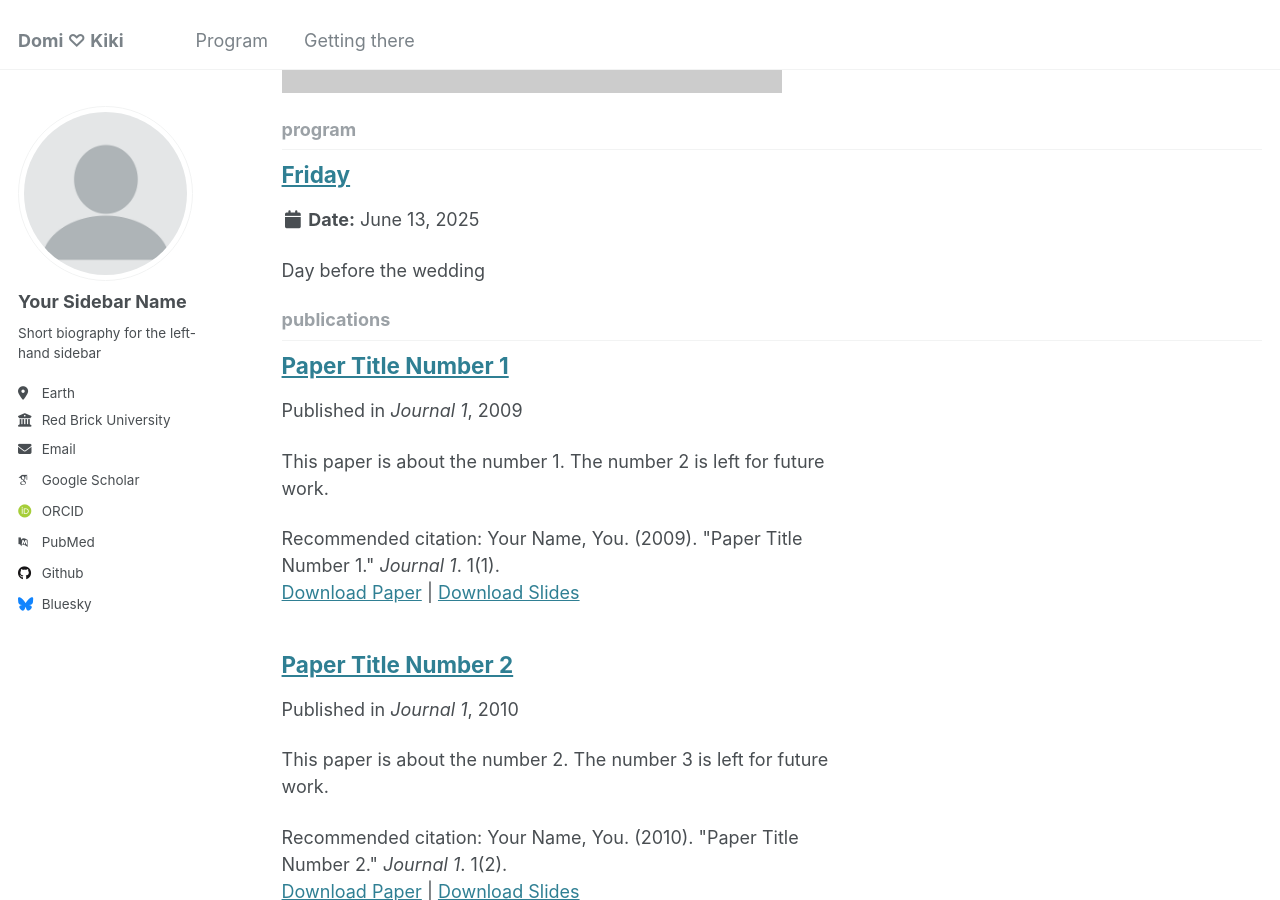
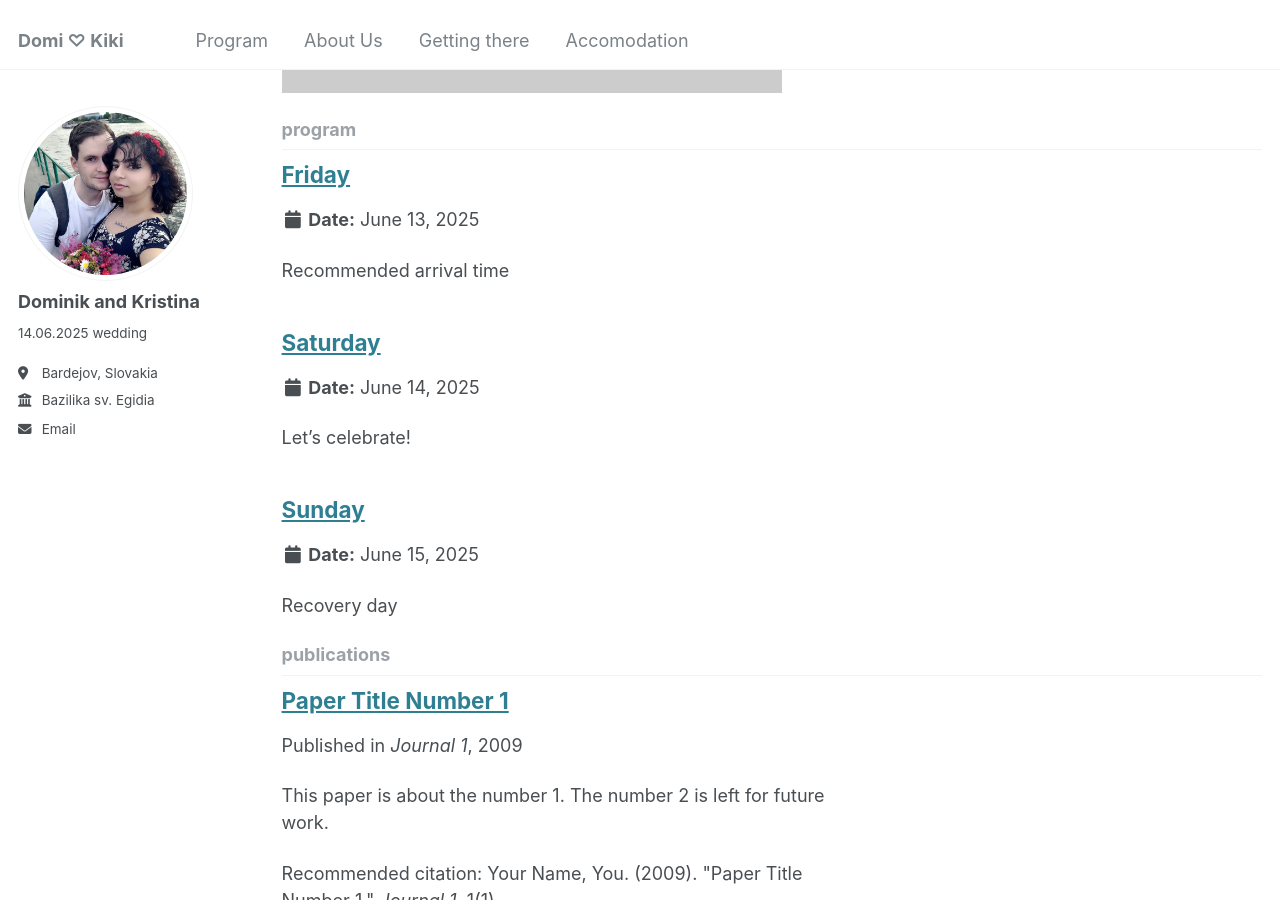
Before and after one commit to drohal3/domi-kiki, a Jekyll site: the page built from _pages/collection-archive.html, in a window 1280 px wide and 900 px high, scrolled down 999 px. Built offline with Jekyll 4.4.1, drawn with Linux system fonts in a browser that asks for light colours; some web fonts are replaced; some of the changed text lies outside the part shown.

Commit message:
basic structure

```diff
--- a/_config.yml
+++ b/_config.yml
@@ -21,22 +21,22 @@ repository               : "academicpages/academicpages.github.io"
 #               Additional customization can be done by editing /_includes/author-profile.html
 author:
   # Biographic information
-  avatar           : "profile.png"
-  name             : "Your Sidebar Name"
+  avatar           : "domikiki.jpg"
+  name             : "Dominik and Kristina"
   pronouns         : # example: "she/her"
-  bio              : "Short biography for the left-hand sidebar"
-  location         : "Earth"
-  employer         : "Red Brick University"
+  bio              : "14.06.2025 wedding"
+  location         : "Bardejov, Slovakia"
+  employer         : "Bazilika sv. Egidia"
   uri              : # URL
-  email            : "none@example.org"
+  email            : "rohal.dominik.123@gmail.com"
 
   # Academic websites
   arxiv            : # URL - Update with the correct link to your profile
-  googlescholar    : "https://scholar.google.com/citations?user=PS_CX0AAAAAJ"
+  googlescholar    : # "https://scholar.google.com/citations?user=PS_CX0AAAAAJ"
   impactstory      : # URL
-  orcid            : "http://orcid.org/yourorcidurl"
+  orcid            : # "http://orcid.org/yourorcidurl"
   semantic         : # URL
-  pubmed           : "https://www.ncbi.nlm.nih.gov/pubmed/?term=john+snow"
+  pubmed           : # "https://www.ncbi.nlm.nih.gov/pubmed/?term=john+snow"
   researchgate     : # URL
   scopus           : # URL
 
@@ -44,12 +44,12 @@ author:
   bitbucket        : # Username - Update with your username on the site
   codepen          : # Username
   dribbble         : # Username
-  github           : "academicpages"
+  github           : # "academicpages"
   kaggle           : # Username
   stackoverflow    : # User number or user number and name (i.e., use "1" or "1/jeff-atwood")
 
   # Social media
-  bluesky          : "bsky.app" # Replace this with you Bluesky username
+  bluesky          : # "bsky.app" # Replace this with you Bluesky username
   facebook         : # Username
   flickr           : # Username
   foursquare       : # Username
@@ -215,6 +215,9 @@ collections:
   program:
     output: true
     permalink: /:collection/:path/
+  travel:
+    output: true
+    permalink: /:collection/:path/
   teaching:
     output: true
     permalink: /:collection/:path/
@@ -231,6 +234,10 @@ collections:
 
 # These settings control how pages and collections are included in the site
 defaults:
+  # _travel
+  - scope:
+      path: ""
+      type: travel
   # _program
   - scope:
       path: ""
--- a/_data/navigation.yml
+++ b/_data/navigation.yml
@@ -7,5 +7,9 @@
 main:
   - title: "Program"
     url: /program/
+  - title: "About Us"
+    url: /about_us/
   - title: "Getting there"
-    url: /getting_there/
+    url: /travel/
+  - title: "Accomodation"
+    url: /accomodation/
--- a/_program/2025-06-13-friday.md
+++ b/_program/2025-06-13-friday.md
@@ -1,6 +1,6 @@
 ---
 title: "Friday"
-excerpt: "Day before the wedding"
+excerpt: "Recommended arrival time"
 collection: program
 ---
 
--- /dev/null
+++ b/_program/2025-06-14-saturday.md
@@ -0,0 +1,7 @@
+---
+title: "Saturday"
+excerpt: "Let's celebrate!"
+collection: program
+---
+
+TODO:
--- /dev/null
+++ b/_program/2025-06-15-sunday.md
@@ -0,0 +1,7 @@
+---
+title: "Sunday"
+excerpt: "Recovery day"
+collection: program
+---
+
+TODO:
```
Also changed, not shown: _pages/about.md (+8 -1 lines), _pages/getting_there.html (added, +14 -0 lines), _travel/krakow.md (added, +7 -0 lines), images/domikiki.jpg (added).
